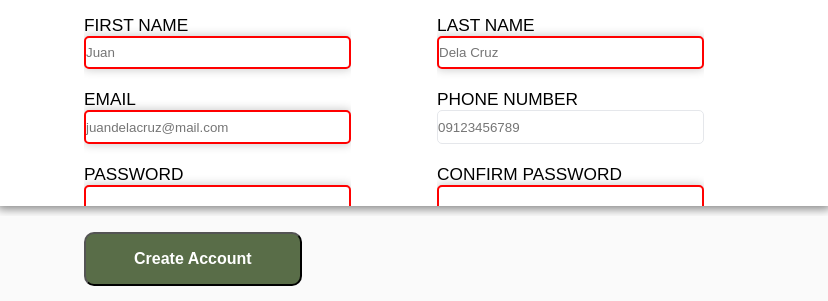
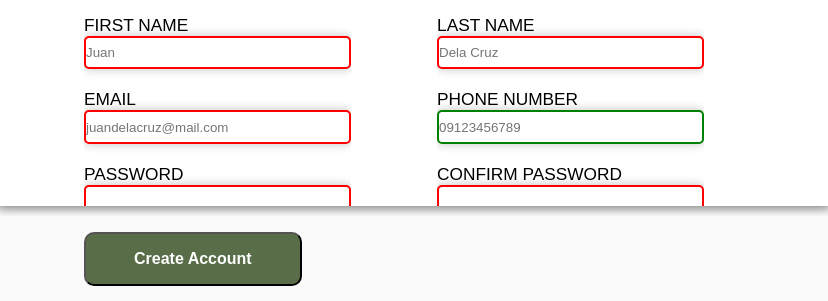
Before and after one commit to llCross/sign-up-form, a plain HTML site: page index.html in a window 1280 px wide. Shown: the part 322-623 px from the top of the page, 452-1280 px from the left. Drawn offline with Linux system fonts and the light colour scheme.

Commit message:
Add green border for valid inputs

```diff
--- a/styles.css
+++ b/styles.css
@@ -122,9 +122,10 @@ a {
 
 #error {
     border: solid red 2px;
+    box-shadow: 0px 0px 10px 1px rgb(0, 0, 0, .2);
 }
 
-#error + span::after {
+#error + span::before {
     content: "*passwords do not match";
     color: red;
     font-size: .6em;
@@ -140,3 +141,12 @@ a {
     font-weight: normal;
     font-style: normal;
     }
+
+    .form-row input[type='text']:valid,
+    .form-row input[type='email']:valid,
+    .form-row input[type='tel']:valid,
+    .form-row input[type='password']:valid {
+        border: solid green 2px;
+        box-shadow: 0px 0px 10px 1px rgb(0, 0, 0, .2);
+        outline: none;
+    }
```
